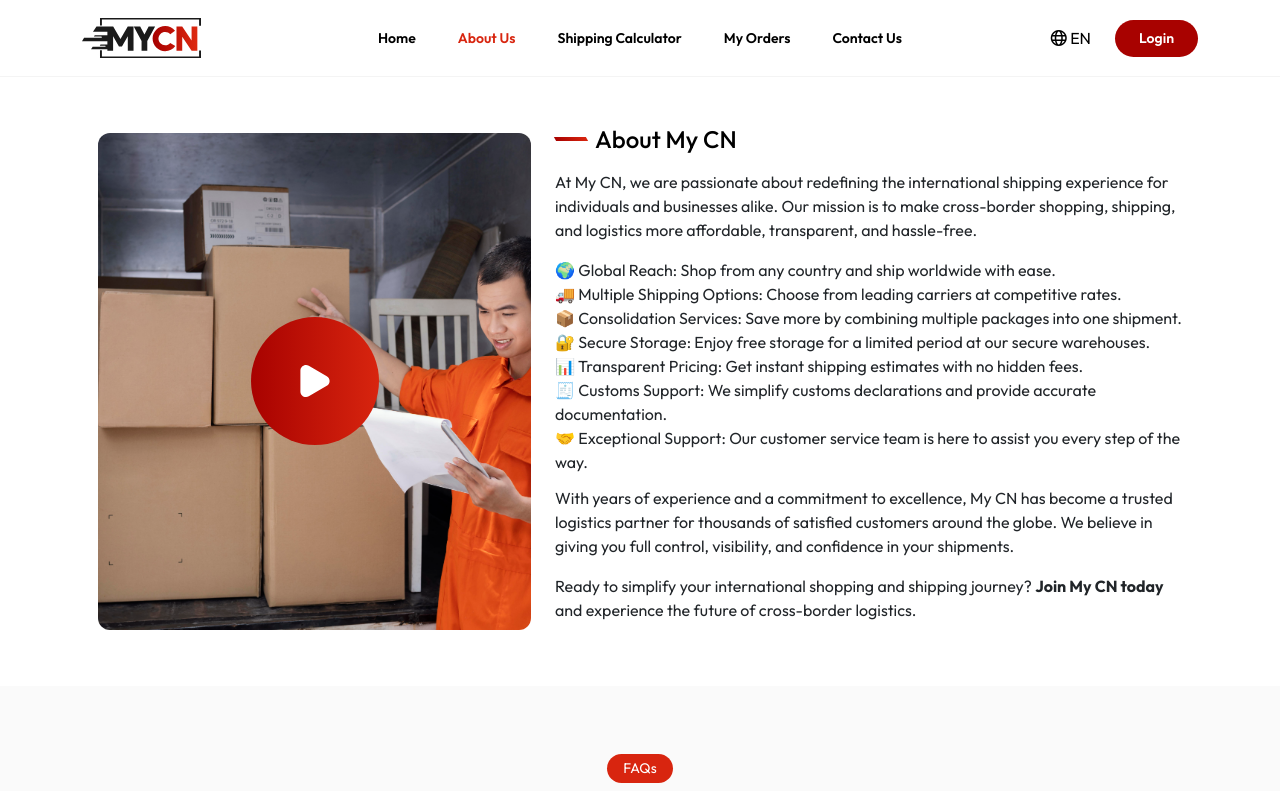
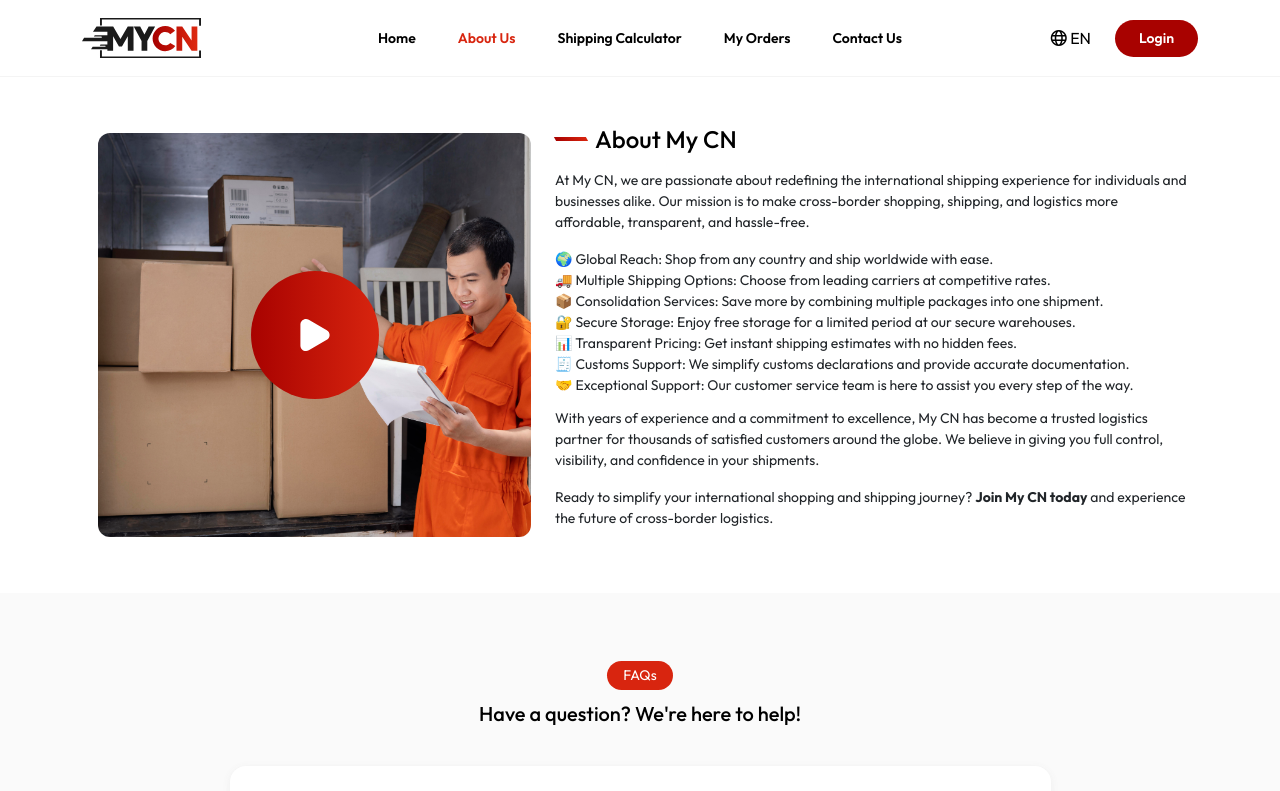
Before and after one commit to Nami-Design-New/Mycn, a React (Vite) app: page /about in a window 1280 px wide. Shown: the top 791 px of the page. Built offline with nearby package versions, Linux system fonts and the light colour scheme; a web font is replaced by a local one.

Commit message:
Enhance typography in About section by adjusting font sizes for lists and paragraphs

```diff
--- a/src/assets/styles/main.css
+++ b/src/assets/styles/main.css
@@ -1714,6 +1714,10 @@
 }
 body .about_section ul {
   margin-bottom: 12px;
+  font-size: 14px;
+}
+body .about_section p {
+  font-size: 14px;
 }
 body .about_section h2 {
   font-size: 24px;
--- a/src/assets/styles/scss/_about.scss
+++ b/src/assets/styles/scss/_about.scss
@@ -35,6 +35,11 @@
 
   ul {
     margin-bottom: 12px;
+    font-size: 14px;
+  }
+
+  p {
+    font-size: 14px;
   }
 
   h2 {
```
Also changed, not shown: 1 other file (tests, documents, lock files or other folders).
